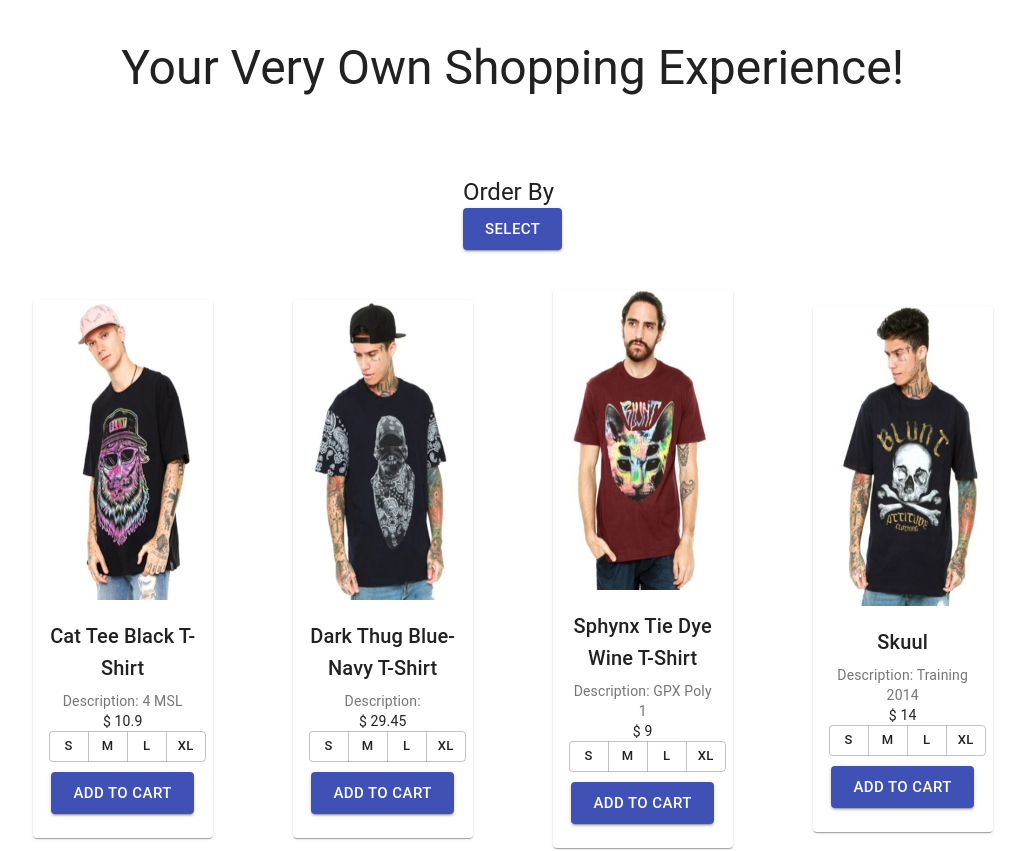
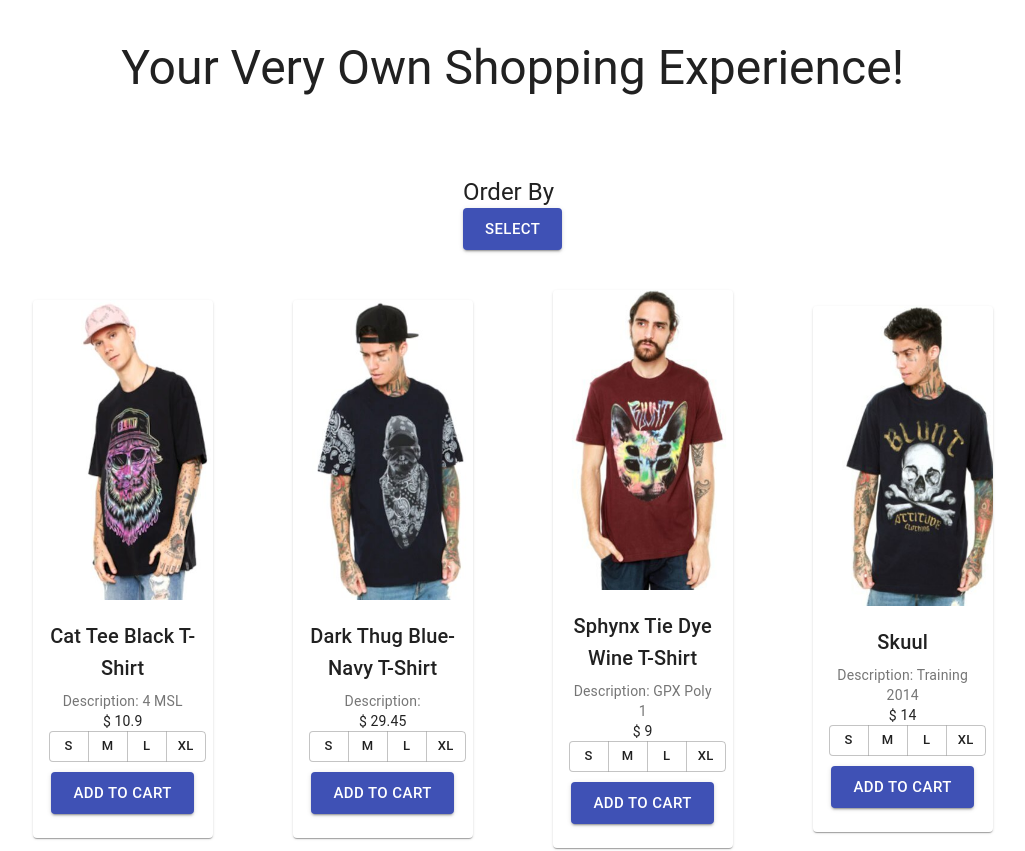
Before and after one commit to 2022karanbhasin/newShoppingCart, a React (Create React App) app: page / in a window 1280 px wide. Shown: the top 851 px of the page, without its empty margins (74-1099 px from the left). Built offline with nearby package versions, Linux system fonts and the light colour scheme.

Commit message:
slice gg

```diff
--- a/src/components/GridCard.js
+++ b/src/components/GridCard.js
@@ -19,7 +19,7 @@ const GridCard = ({product, AddItem}) => {
     return(
         <Grid item xs={3} alignItems="center" alignContent="center">
         <Card alignItems="center" alignContent="center">
-          <img src={"/products/".concat(product.sku+"_1.jpg")} alt ="help" width="180" height="300" />
+          <img src={"/products/".concat(product.sku+"_1.jpg")} alt ="help" width="200" height="300" />
           <CardContent>
           <Typography key={product.sku} gutterBottom variant="h6" component="h6" align="center">
             {product.title}
```
